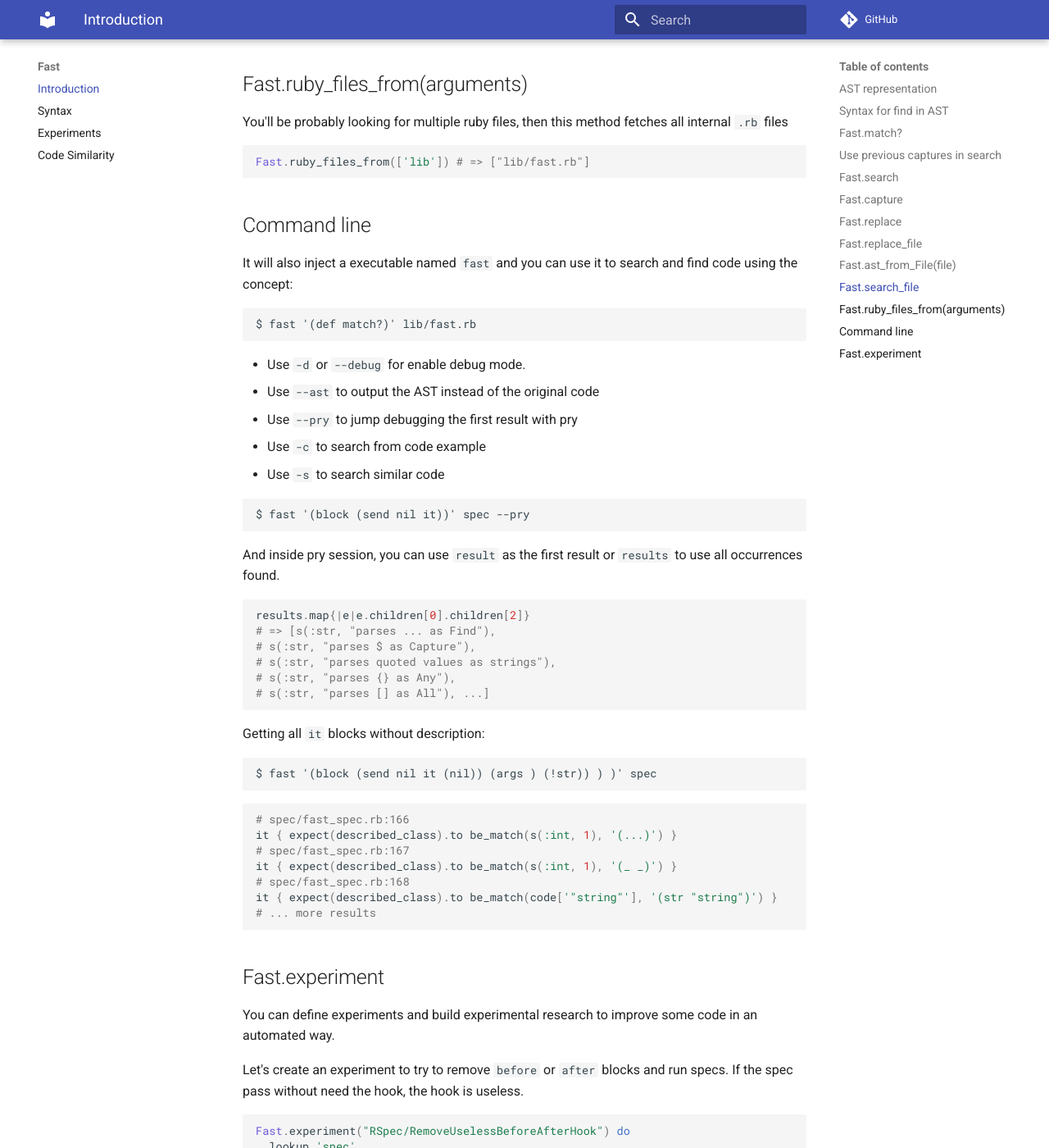
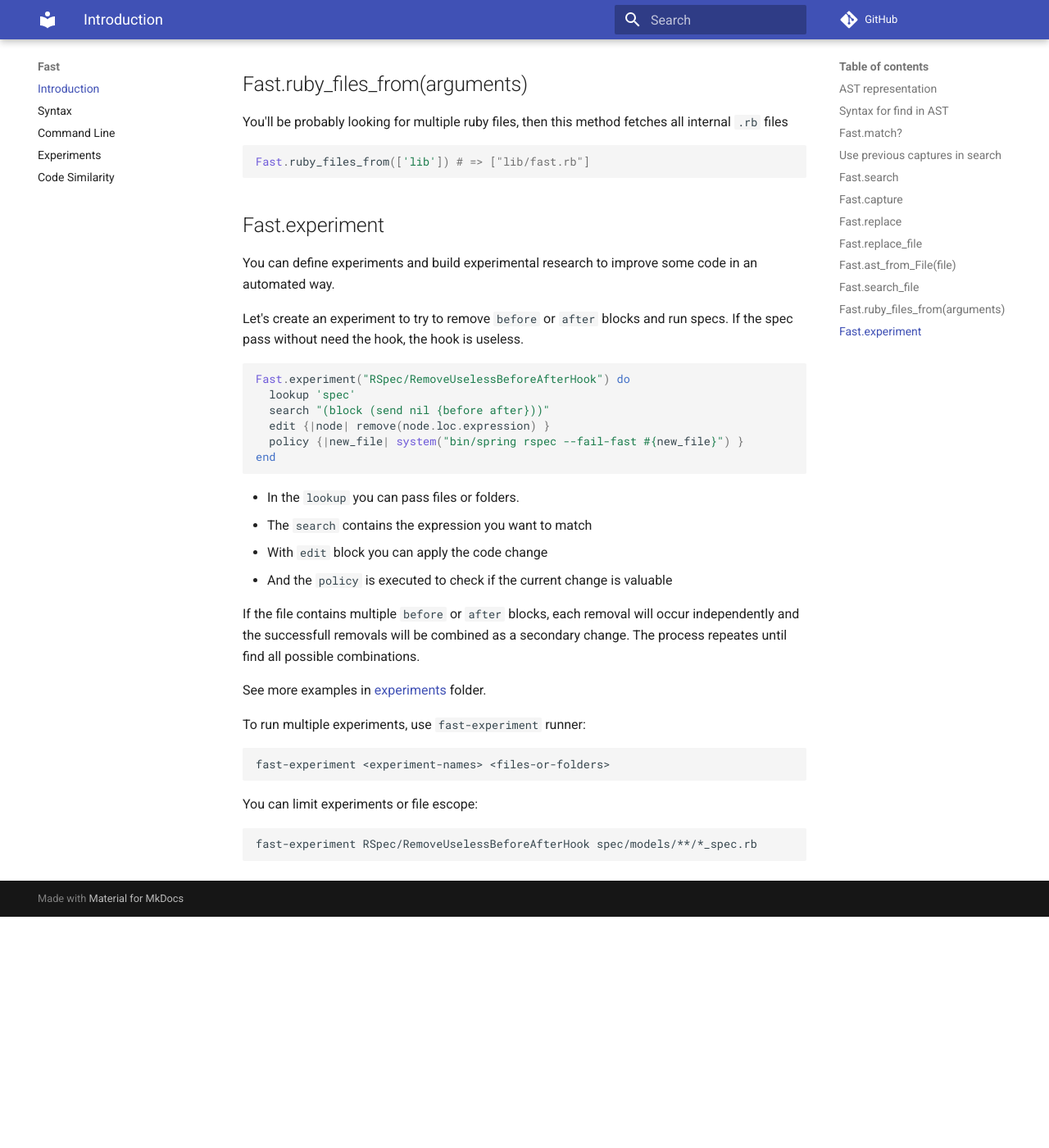
Before and after one commit to jonatas/fast, an MkDocs documentation site: the page built from docs/index.md, in a window 1280 px wide and 1400 px high, scrolled down 6820 px. Shown: the whole window at 82% size. Built offline with MkDocs 1.6.1 and Material for MkDocs 9.7.7, drawn with Linux system fonts in a browser that asks for light colours; comment, search, counter and statistics services are not loaded; after the commit the page ends 7938 px from its top, so only the background shows below that.

Commit message:
Add command line section

````diff
--- a/docs/index.md
+++ b/docs/index.md
@@ -372,50 +372,6 @@ all internal `.rb` files
 Fast.ruby_files_from(['lib']) # => ["lib/fast.rb"]
 ```
 
-## Command line
-
-It will also inject a executable named `fast` and you can use it to search and
-find code using the concept:
-
-```
-$ fast '(def match?)' lib/fast.rb
-```
-
-- Use `-d` or `--debug` for enable debug mode.
-- Use `--ast` to output the AST instead of the original code
-- Use `--pry` to jump debugging the first result with pry
-- Use `-c` to search from code example
-- Use `-s` to search similar code
-
-```
-$ fast '(block (send nil it))' spec --pry
-```
-And inside pry session,  you can use `result` as the first result or `results`
-to use all occurrences found.
-
-```ruby
-results.map{|e|e.children[0].children[2]}
-# => [s(:str, "parses ... as Find"),
-# s(:str, "parses $ as Capture"),
-# s(:str, "parses quoted values as strings"),
-# s(:str, "parses {} as Any"),
-# s(:str, "parses [] as All"), ...]
-```
-
-Getting all `it` blocks without description:
-
-    $ fast '(block (send nil it (nil)) (args ) (!str)) ) )' spec
-
-```ruby
-# spec/fast_spec.rb:166
-it { expect(described_class).to be_match(s(:int, 1), '(...)') }
-# spec/fast_spec.rb:167
-it { expect(described_class).to be_match(s(:int, 1), '(_ _)') }
-# spec/fast_spec.rb:168
-it { expect(described_class).to be_match(code['"string"'], '(str "string")') }
-# ... more results
-```
-
 ## Fast.experiment
 
 You can define experiments and build experimental research to improve some code in
--- a/mkdocs.yml
+++ b/mkdocs.yml
@@ -16,5 +16,6 @@ markdown_extensions:
 nav:
   - Introduction: index.md
   - Syntax: syntax.md
+  - Command Line: command_line.md
   - Experiments: experiments.md
   - Code Similarity: similarity_tutorial.md
````
Also changed, not shown: docs/command_line.md (added, +111 -0 lines).
